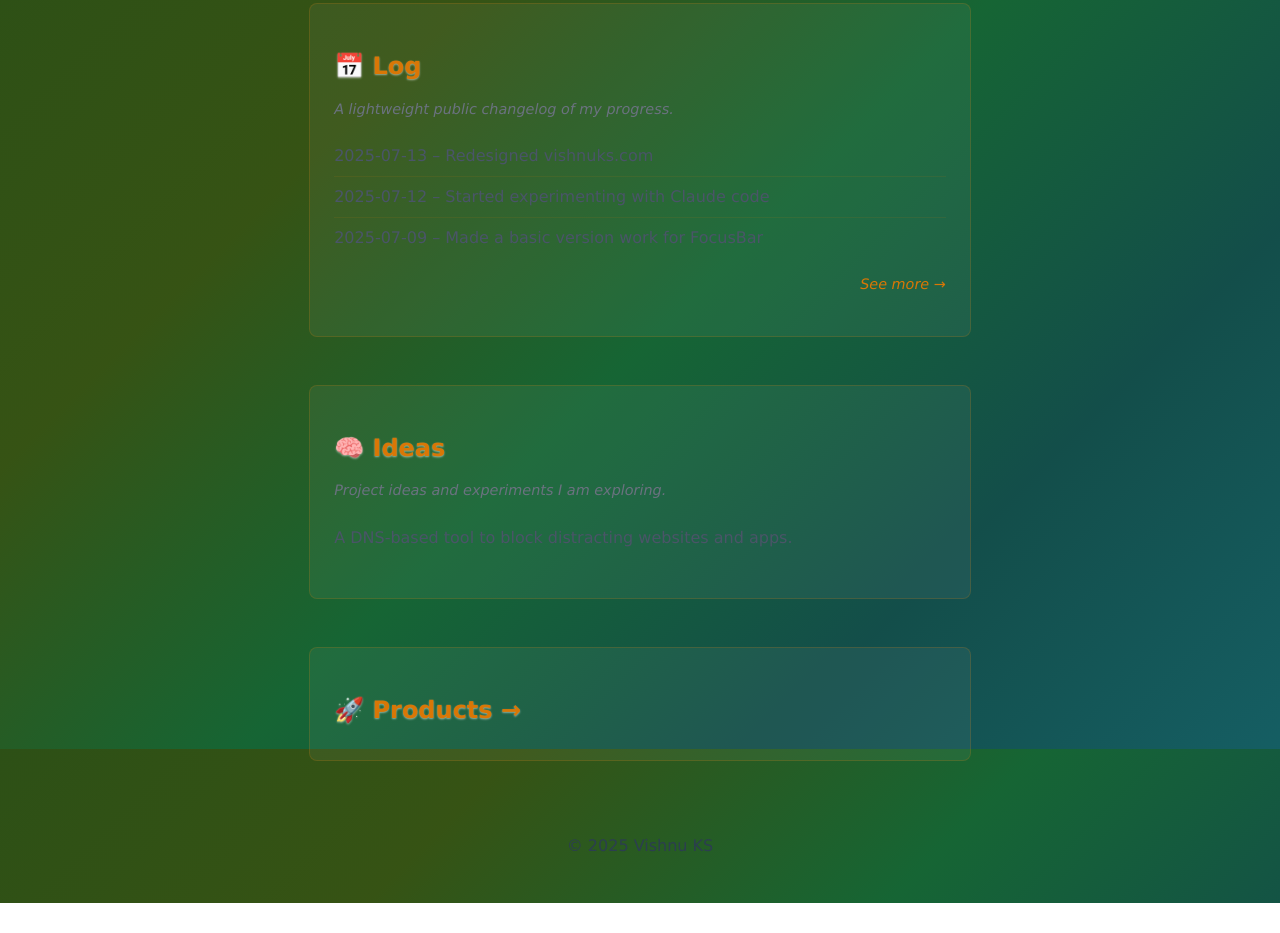
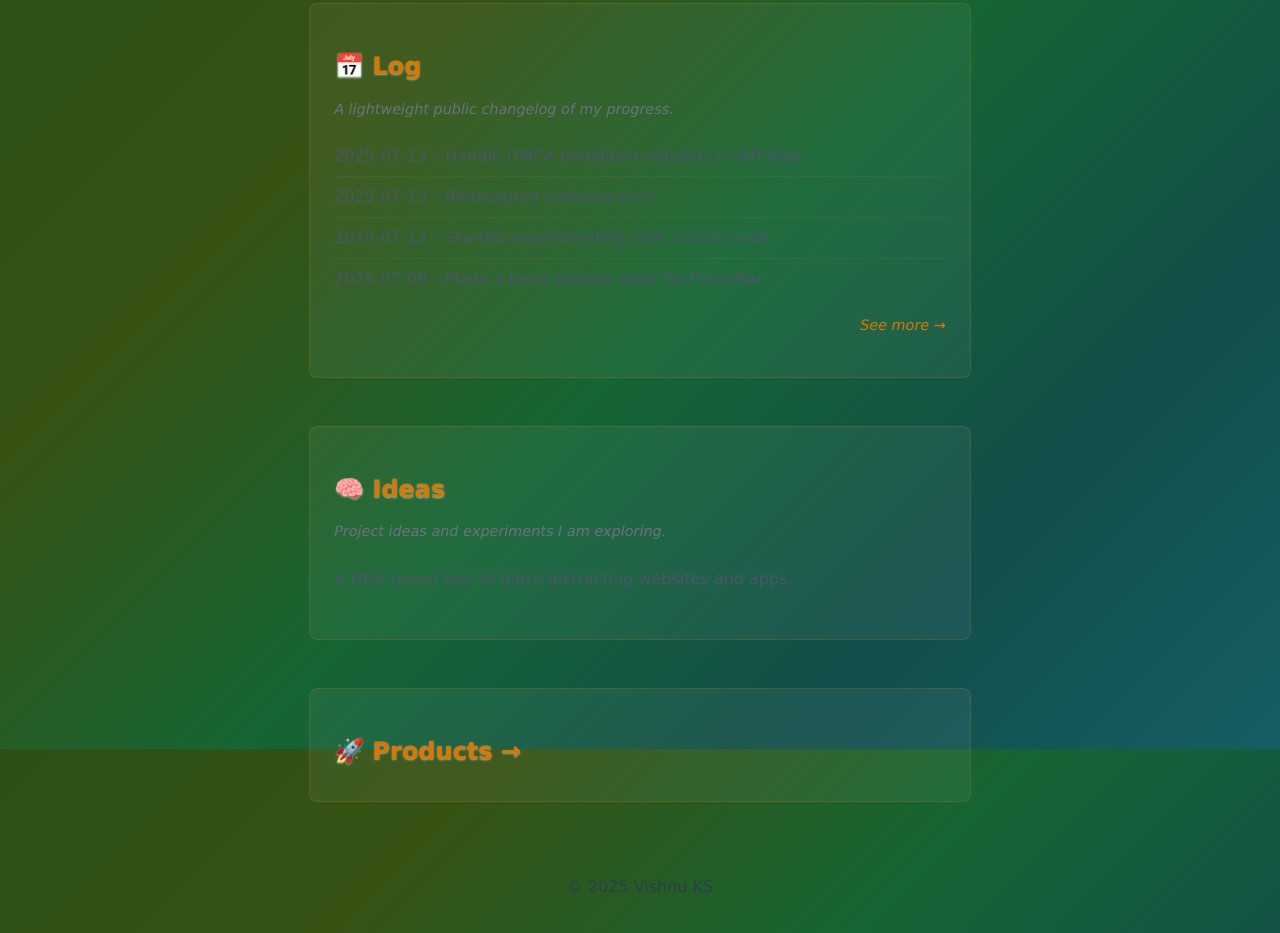
Before and after one commit to hackerkid/blog3, an Astro site: page / in a window 1280 px wide. Shown: the part 851-1784 px from the top of the page. Before the commit the page ends 1754 px from the top, so only its background shows below. Built offline with nearby package versions, Linux system fonts and the light colour scheme; Astro itself is replaced by a stand-in of ours.

Commit message:
Add DMCA takedown.

```diff
--- a/src/data/logs.md
+++ b/src/data/logs.md
@@ -1,5 +1,6 @@
 # Logs
 
+- 2025-07-13 – Handle DMCA takedown requests in diff.blog.
 - 2025-07-13 – Redesigned vishnuks.com
 - 2025-07-12 – Started experimenting with Claude code
 - 2025-07-09 – Made a basic version work for FocusBar
```
